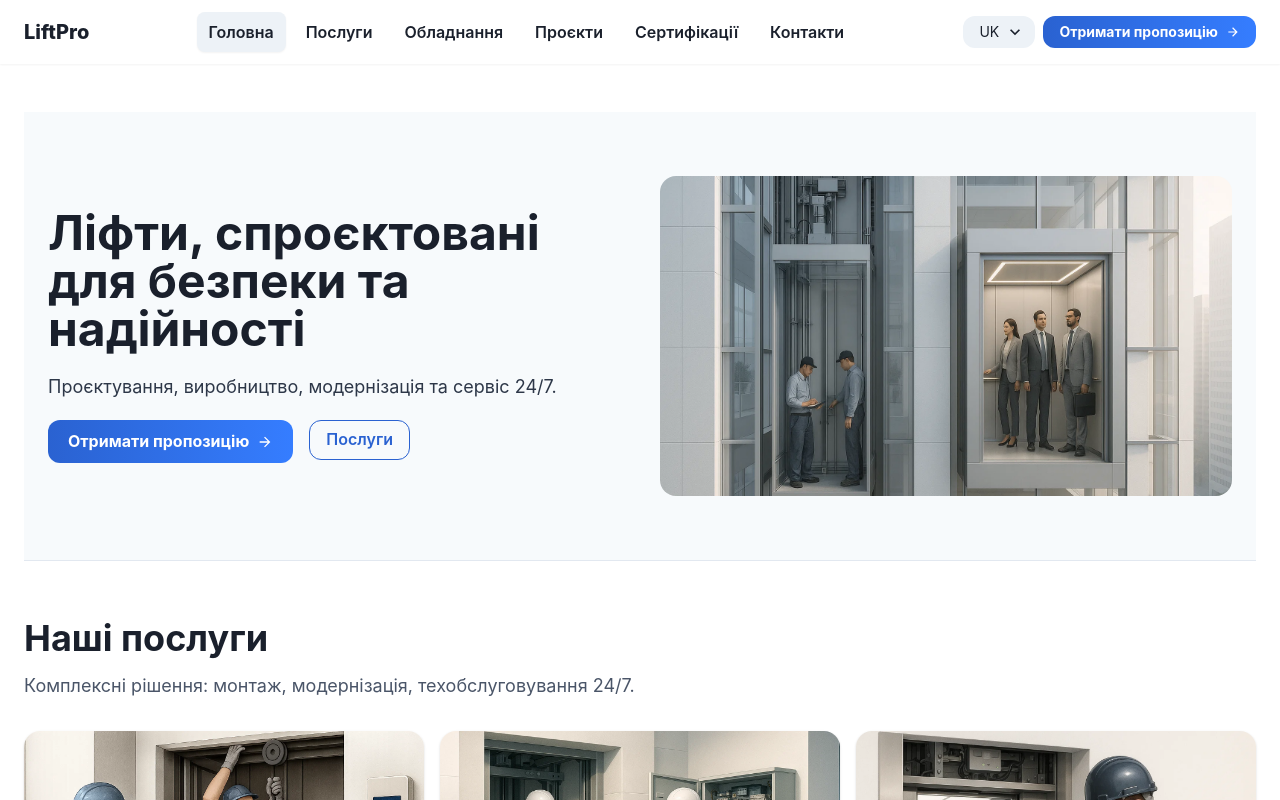
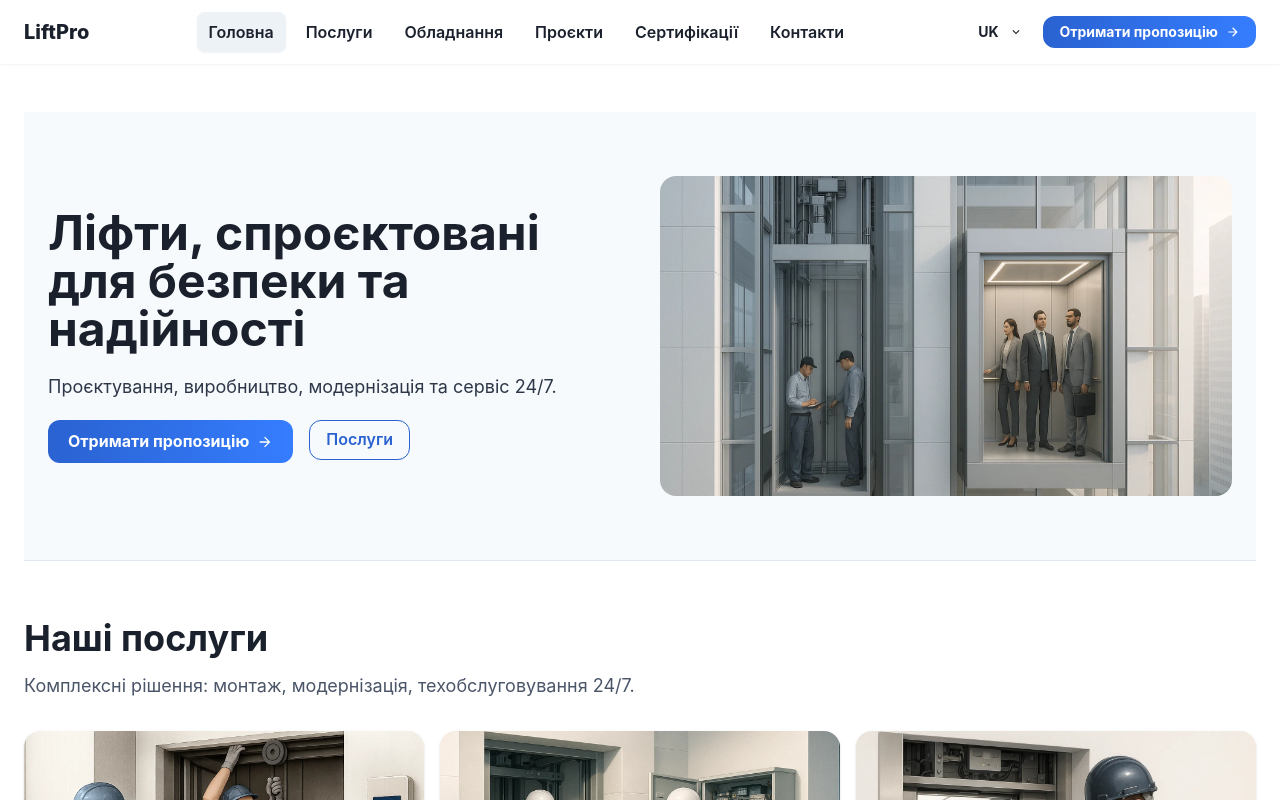
Before and after one commit to DenysVM/elevator-landing, a React (Vite) app: page / in a window 1280 px wide. Shown: the top 800 px of the page. Built offline with nearby package versions, Linux system fonts and the light colour scheme.

Commit message:
fix(mobile): iOS — исправлен фокус и overflow в бургер-меню; селектор языка заменён на LanguageMenu; цвет языка — основной текст

```diff
--- a/src/components/layout/Header.tsx
+++ b/src/components/layout/Header.tsx
@@ -1,19 +1,22 @@
-import { Box, Container, Flex, HStack, IconButton, Link as CLink, Select, Drawer, DrawerOverlay, DrawerContent, DrawerHeader, DrawerBody, VStack } from '@chakra-ui/react';
+import { Box, Container, Flex, HStack, IconButton, Link as CLink, Drawer, DrawerOverlay, DrawerContent, DrawerHeader, DrawerBody, VStack } from '@chakra-ui/react';
 import { Link, useMatch } from 'react-router-dom';
 import { HamburgerIcon, CloseIcon } from '@chakra-ui/icons';
 import { useDisclosure } from '@chakra-ui/react';
 import { useTranslation } from 'react-i18next';
 import CTAButton from '@/components/common/CTAButton';
+import LanguageMenu from '@/components/layout/LanguageMenu';
+import React from 'react';
 
 export default function Header() {
   const { isOpen, onOpen, onClose } = useDisclosure();
-  const { t, i18n } = useTranslation('common');
+  const { t } = useTranslation('common');
   const isHome = !!useMatch({ path: '/', end: true });
   const isServices = !!useMatch('/services');
   const isProducts = !!useMatch('/products');
   const isProjects = !!useMatch('/projects');
   const isCerts = !!useMatch('/certifications');
   const isContact = !!useMatch('/contact');
+  const closeBtnRef = React.useRef<HTMLButtonElement | null>(null);
 
   return (
     <Box as="header" bg="white" boxShadow="sm" position="sticky" top={0} zIndex={10}>
@@ -47,13 +50,8 @@ export default function Header() {
             </CLink>
           </HStack>
           <HStack>
-            {/* Show language selector only on desktop/tablet */}
-            <Select size="sm" variant="filled" onChange={(e) => i18n.changeLanguage(e.target.value)} defaultValue={i18n.language}
-              w="72px" textAlign="center" display={{ base: 'none', md: 'block' }} borderRadius="xl">
-              <option value="uk">UK</option>
-              <option value="pl">PL</option>
-              <option value="en">EN</option>
-            </Select>
+            {/* Language selector only on desktop/tablet */}
+            <LanguageMenu display={{ base: 'none', md: 'inline-flex' }} />
             {!isContact && (
               <CTAButton
                 to="/contact"
@@ -68,23 +66,18 @@ export default function Header() {
             <IconButton aria-label="Menu" icon={isOpen ? <CloseIcon /> : <HamburgerIcon />} display={{ base: 'inline-flex', md: 'none' }} onClick={isOpen ? onClose : onOpen} />
           </HStack>
         </Flex>
-        <Drawer isOpen={isOpen} placement="right" onClose={onClose} size="xs">
+        <Drawer isOpen={isOpen} placement="right" onClose={onClose} size="xs" initialFocusRef={closeBtnRef} preserveScrollBarGap={false}>
           <DrawerOverlay />
           <DrawerContent>
             <DrawerHeader>
               <Flex align="center" justify="space-between" gap={2}>
-                <Box as="span" fontWeight={700}>{t('nav.menu', { defaultValue: 'Меню' })}</Box>
+                <Box as="span" fontWeight={700}>{t('nav.menu', { defaultValue: '�?��?�?' })}</Box>
                 <HStack spacing={2}>
                   {/* Mobile language selector aligned near menu title */}
-                  <Select size="sm" variant="filled" onChange={(e) => i18n.changeLanguage(e.target.value)} defaultValue={i18n.language}
-                    w="72px" textAlign="center" display={{ base: 'block', md: 'none' }} borderRadius="xl">
-                    <option value="uk">UK</option>
-                    <option value="pl">PL</option>
-                    <option value="en">EN</option>
-                  </Select>
+                  <LanguageMenu display={{ base: 'inline-flex', md: 'none' }} />
                   {/* Close button aligned to header middle, semi-transparent */}
                   <IconButton
-                    aria-label={`${t('nav.menu', { defaultValue: 'Меню' })} close`}
+                    aria-label={`${t('nav.menu', { defaultValue: '�?��?�?' })} close`}
                     icon={<CloseIcon />}
                     onClick={onClose}
                     variant="ghost"
@@ -93,6 +86,7 @@ export default function Header() {
                     _hover={{ opacity: 1, bg: 'blackAlpha.200' }}
                     size="sm"
                     borderRadius="xl"
+                    ref={closeBtnRef}
                   />
                 </HStack>
               </Flex>
--- /dev/null
+++ b/src/components/layout/LanguageMenu.tsx
@@ -0,0 +1,77 @@
+import { ChevronDownIcon, CheckIcon } from '@chakra-ui/icons';
+import { Button, HStack, Menu, MenuButton, MenuItem, MenuList, Text } from '@chakra-ui/react';
+import React from 'react';
+import { useTranslation } from 'react-i18next';
+
+type Language = 'uk' | 'pl' | 'en';
+
+const LANG_LABEL: Record<Language, string> = {
+  uk: 'UK',
+  pl: 'PL',
+  en: 'EN',
+};
+
+interface LanguageMenuProps {
+  size?: 'xs' | 'sm' | 'md';
+  display?: any;
+  width?: string | number;
+  variant?: 'solid' | 'ghost' | 'outline';
+  align?: 'start' | 'end';
+}
+
+export default function LanguageMenu({
+  size = 'sm',
+  display,
+  width = '72px',
+  variant = 'ghost',
+  align = 'end',
+}: LanguageMenuProps) {
+  const { i18n } = useTranslation('common');
+  const current = (i18n.language as Language) ?? 'uk';
+
+  const change = (lng: Language) => {
+    if (lng !== current) i18n.changeLanguage(lng).catch(() => {});
+  };
+
+  return (
+    <Menu placement={align === 'end' ? 'bottom-end' : 'bottom-start'}>
+      <MenuButton
+        as={Button}
+        size={size}
+        variant={variant}
+        colorScheme="gray"
+        borderRadius="xl"
+        px={3}
+        height="32px"
+        display={display}
+        w={width}
+        rightIcon={<ChevronDownIcon />}
+        fontWeight={700}
+        color="chakra-body-text"
+        _hover={{ bg: 'gray.100' }}
+      >
+        {LANG_LABEL[current]}
+      </MenuButton>
+      <MenuList borderRadius="xl" boxShadow="xl" py={1}>
+        {(Object.keys(LANG_LABEL) as Language[]).map((lng) => (
+          <MenuItem
+            key={lng}
+            onClick={() => change(lng)}
+            borderRadius="lg"
+            fontWeight={600}
+            _focus={{ bg: 'gray.100' }}
+          >
+            <HStack justify="space-between" w="100%">
+              <Text>{LANG_LABEL[lng]}</Text>
+              {lng === current ? (
+                <CheckIcon color="brand.500" />
+              ) : (
+                <span />
+              )}
+            </HStack>
+          </MenuItem>
+        ))}
+      </MenuList>
+    </Menu>
+  );
+}
--- a/src/theme.ts
+++ b/src/theme.ts
@@ -36,4 +36,13 @@ const components = {
   }
 };
 
-export const theme = extendTheme({ config, colors, fonts, components });
+const styles = {
+  global: {
+    'html, body, #root': {
+      maxWidth: '100%',
+      overflowX: 'hidden',
+    },
+  },
+};
+
+export const theme = extendTheme({ config, colors, fonts, components, styles });
```
Also changed, not shown: 4 other files (tests, documents, lock files or other folders).
